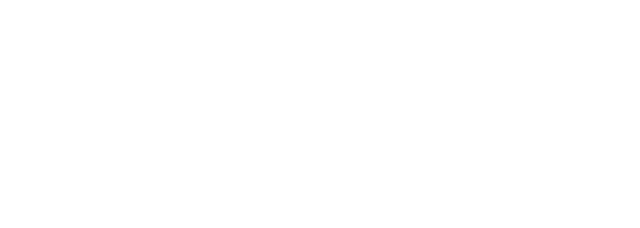
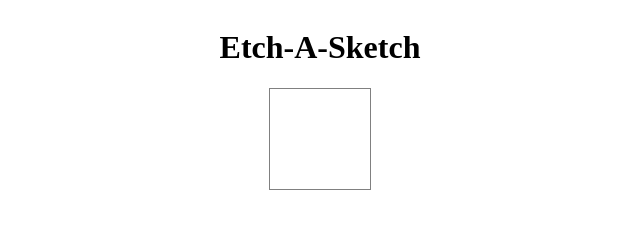
Before and after one commit to victorhe33/etch-a-sketch, a plain HTML site: page index.html in a window 1280 px wide. Shown: the whole page, without its empty margins (320-960 px from the left). Drawn offline with Linux system fonts and the light colour scheme.

Commit message:
MOD Basics done
grid + hover completed
soon to add buttons/user controlled grid property

```diff
--- a/script.js
+++ b/script.js
@@ -0,0 +1,44 @@
+//node selectors for body;
+const body = document.querySelector("body");
+
+//create title
+const title = document.createElement("h1");
+title.textContent = "Etch-A-Sketch";
+body.appendChild(title);
+
+//create container Div and append to body
+const containerDiv = document.createElement("div");
+containerDiv.setAttribute('class', 'grid-container');
+body.appendChild(containerDiv);
+
+//make, label, append 16 grid divs to container div
+for (i = 1; i < 17; i++) {
+  //make div
+  const div = document.createElement("div");
+
+  //set grid div attributes
+  div.setAttribute('id', `${i}`);
+  div.setAttribute('class', `grid-box`)
+  // div.textContent = i;
+
+  //append div to container.
+  containerDiv.appendChild(div);
+}
+
+//hover effect
+const targetDiv = document.querySelectorAll('.grid-box');
+targetDiv.forEach(div => div.addEventListener('mouseenter', handleHover));
+
+function handleHover (e) {
+  const hoveredDiv = e.target;
+  let color = "";
+
+  if (hoveredDiv.style['background-color'] === "black") {
+      color = "white";
+    } else {
+      color = "black";
+    }
+  hoveredDiv.style['background-color'] = color;
+}
+
+//reset and customizer button;
--- a/style.css
+++ b/style.css
@@ -0,0 +1,33 @@
+* {
+  border: solid red 0px;
+}
+
+body {
+  display: flex;
+  flex-direction: column;
+  justify-content: center;
+  align-items: center;
+}
+
+.grid-container {
+  padding: 0;
+  margin: 0;
+  border: solid gray 1px;
+  display: flex;
+  flex: 0 0 100%;
+  flex-wrap: wrap;
+  justify-content: center;
+  align-items: center;
+  max-width: 100px;
+  height: 100px;
+}
+
+.grid-box {
+  width: 25px;
+  height: 25px;
+  background-color: white;
+}
+
+.hover {
+  background-color: black;
+}
```
Also changed, not shown: index.html (+1 -1 lines).
